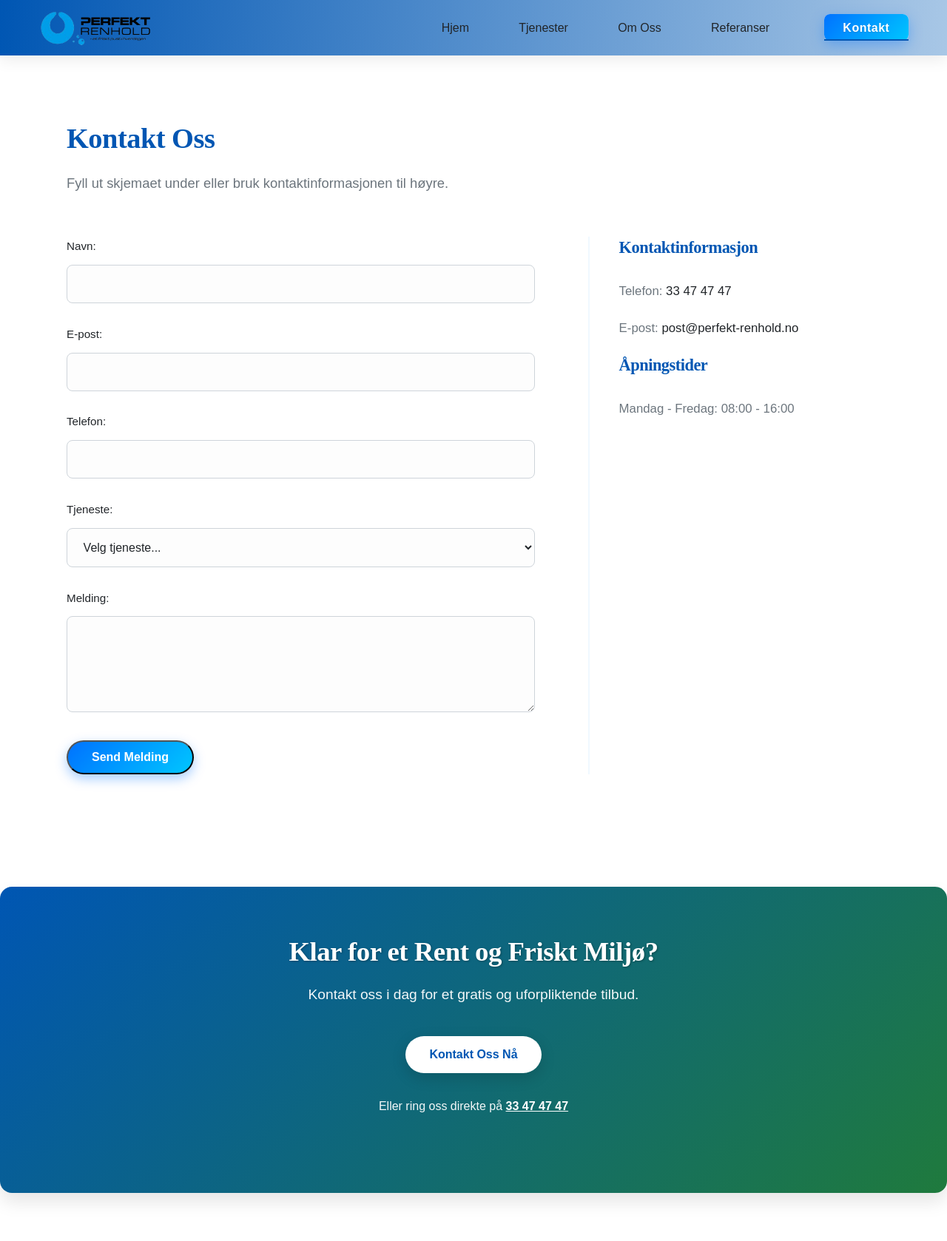
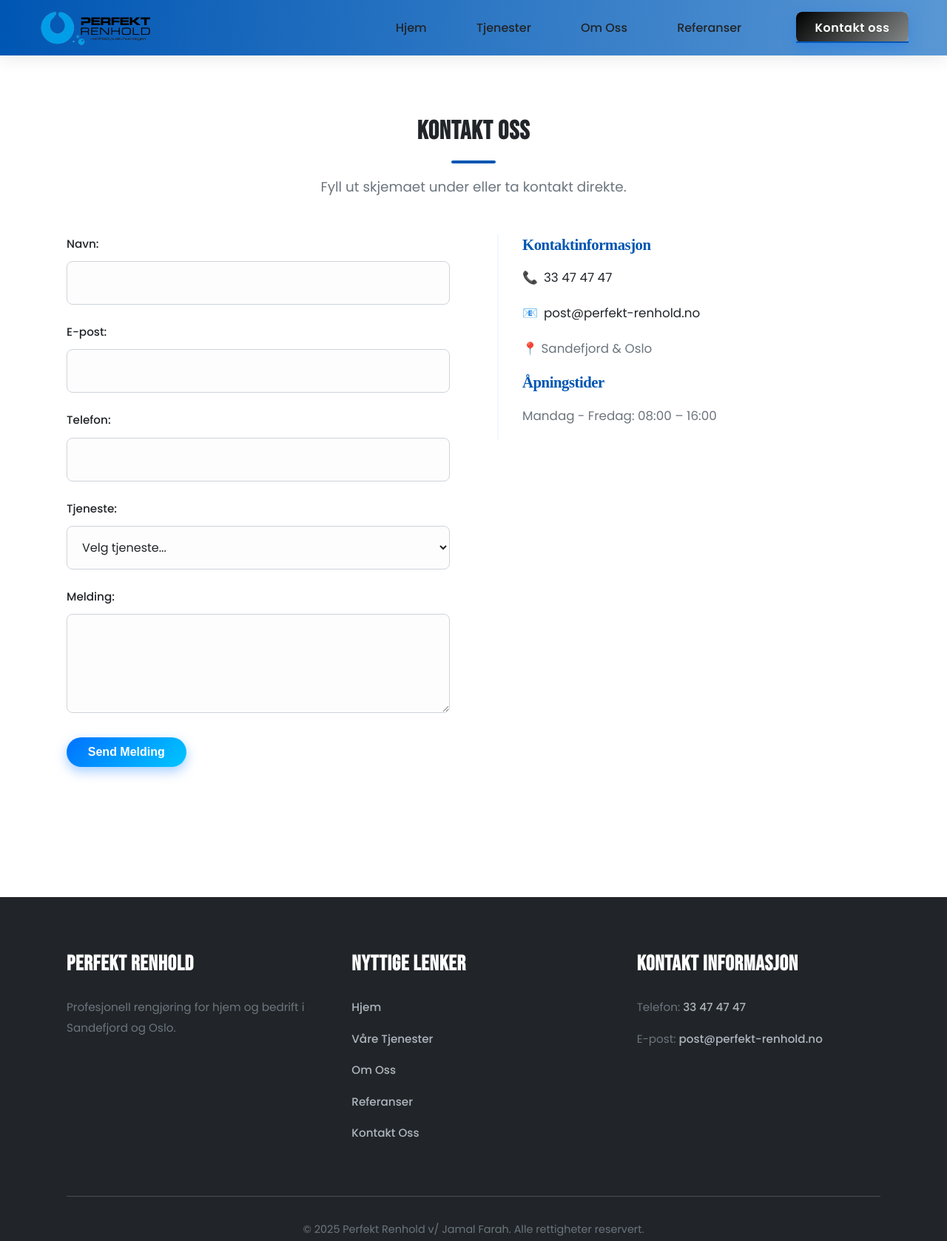
Before and after one commit to medcom-prog/perfekt-renhold, a plain HTML site: page kontakt.html in a window 1280 px wide. Shown: the top 1678 px of the page at 74% size. Drawn offline with Linux system fonts and the light colour scheme; a web font is replaced by a local one.

Commit message:
masse endringer

```diff
--- a/kontakt.html
+++ b/kontakt.html
@@ -1,11 +1,13 @@
 <!DOCTYPE html>
 <html lang="no">
 <head>
-    <meta charset="UTF-8">
-    <meta name="viewport" content="width=device-width, initial-scale=1.0">
+  <meta charset="UTF-8" />
+  <meta name="viewport" content="width=device-width, initial-scale=1.0" />
   <title>Kontakt Oss - Perfekt Renhold</title>
-    <meta name="description" content="Kontakt Perfekt Renhold for et uforpliktende tilbud på renholdstjenester i Sandefjord og Oslo. Ring oss eller send en melding via kontaktskjemaet.">
-    <link rel="stylesheet" href="style.css">
+  <meta name="description" content="Kontakt Perfekt Renhold for et uforpliktende tilbud på renholdstjenester i Sandefjord og Oslo. Ring oss eller send en melding via kontaktskjemaet." />
+  <link rel="stylesheet" href="style.css" />
+  <link href="https://fonts.googleapis.com/css2?family=Poppins:wght@400;500;600&display=swap" rel="stylesheet" />
+  <link href="https://fonts.googleapis.com/css2?family=Bebas+Neue&display=swap" rel="stylesheet" />
 </head>
 <body>
 
@@ -13,7 +15,7 @@
     <nav class="container">
       <div class="logo">
         <a href="/">
-                  <img src="images/logo-removebg-preview.png" alt="Perfekt Renhold logo">
+          <img src="images/logo-removebg-preview.png" alt="Perfekt Renhold logo" />
         </a>
       </div>
 
@@ -22,38 +24,39 @@
         <li><a href="tjenester.html">Tjenester</a></li>
         <li><a href="om-oss.html">Om Oss</a></li>
         <li><a href="referanser.html">Referanser</a></li>
-                <li><a href="kontakt.html" class="navbar-cta">Kontakt</a></li>
+        <li><a href="kontakt.html" class="navbar-cta">Kontakt oss</a></li>
       </ul>
 
       <button class="mobile-menu-button" aria-label="Åpne meny">
-                <span></span>
-                <span></span>
-                <span></span>
+        <span></span><span></span><span></span>
       </button>
     </nav>
   </header>
 
+  <main>
+    <section id="contact-full" class="contact-full">
+      <div class="container">
+        <h2 class="section-title animate-on-scroll">Kontakt Oss</h2>
+        <p class="section-subtitle animate-on-scroll" data-stagger-delay="1">Fyll ut skjemaet under eller ta kontakt direkte.</p>
 
-    <main>
+        <div class="contact-grid">
+          <form class="animate-on-scroll">
+            <div class="form-group">
+              <label for="name">Navn:</label>
+              <input type="text" id="name" name="name" required />
+            </div>
 
+            <div class="form-group">
+              <label for="email">E-post:</label>
+              <input type="email" id="email" name="email" required />
+            </div>
 
+            <div class="form-group">
+              <label for="phone">Telefon:</label>
+              <input type="tel" id="phone" name="phone" />
+            </div>
 
-        <!-- Placeholder for a more detailed contact section with form -->
-        <section id="contact-form" class="contact-full">
-             <div class="container">
-                <h2>Kontakt Oss</h2>
-                <p>Fyll ut skjemaet under eller bruk kontaktinformasjonen til høyre.</p>
-                <div class="contact-content">
-                    <form>
-                        <label for="name">Navn:</label>
-                        <input type="text" id="name" name="name" required>
-
-                        <label for="email">E-post:</label>
-                        <input type="email" id="email" name="email" required>
-
-                        <label for="phone">Telefon:</label>
-                        <input type="tel" id="phone" name="phone">
-
+            <div class="form-group">
               <label for="service">Tjeneste:</label>
               <select id="service" name="service">
                 <option value="">Velg tjeneste...</option>
@@ -62,47 +65,47 @@
                 <option value="flyttevask">Flyttevask</option>
                 <option value="annet">Annet</option>
               </select>
+            </div>
 
+            <div class="form-group">
               <label for="message">Melding:</label>
               <textarea id="message" name="message" rows="4" required></textarea>
+            </div>
 
             <button type="submit" class="cta-button">Send Melding</button>
           </form>
-                    <div class="contact-info">
+
+          <div class="contact-info animate-on-scroll">
             <h3>Kontaktinformasjon</h3>
-                        <p>Telefon: <a href="tel:+4733474747">33 47 47 47</a></p>
-                        <p>E-post: <a href="mailto:post@perfekt-renhold.no">post@perfekt-renhold.no</a></p>
-                        <!-- Add address if applicable -->
-                        <!-- <p>Adresse: [Your Address Here]</p> -->
+            <p>📞 <a href="tel:+4733474747">33 47 47 47</a></p>
+            <p>📧 <a href="mailto:post@perfekt-renhold.no">post@perfekt-renhold.no</a></p>
+            <p>📍 Sandefjord & Oslo</p>
+
             <h3>Åpningstider</h3>
-                        <p>Mandag - Fredag: 08:00 - 16:00</p>
-                        <!-- Add map placeholder if needed -->
+            <p>Mandag - Fredag: 08:00 – 16:00</p>
+
+            <!-- Valgfri Google Maps iframe -->
+            <!--
+            <div class="map">
+              <iframe src="https://www.google.com/maps/embed?..." style="border:0;" allowfullscreen="" loading="lazy"></iframe>
+            </div>
+            -->
           </div>
         </div>
       </div>
     </section>
   </main>
-        <!-- Re-use Contact Full Section from index.html -->
-        <section id="contact" class="contact-snippet">
-            <div class="container">
-              <h2>Klar for et Rent og Friskt Miljø?</h2>
-              <p>Kontakt oss i dag for et gratis og uforpliktende tilbud.</p>
-              <a href="#contact-form" class="cta-button">Kontakt Oss Nå</a>
-              <p class="alt-contact">
-                Eller ring oss direkte på <a href="tel:+4733474747">33 47 47 47</a>
-              </p>
-            </div>
-          </section>
 
   <footer>
     <div class="container">
       <div class="footer-content">
         <div class="footer-col">
-                    <h3>Perfekt Renhold</h3>
+          <h3 class="footer-title">Perfekt Renhold</h3>
           <p>Profesjonell rengjøring for hjem og bedrift i Sandefjord og Oslo.</p>
         </div>
+
         <div class="footer-col">
-                    <h3>Nyttige Lenker</h3>
+          <h3 class="footer-title">Nyttige Lenker</h3>
           <ul>
             <li><a href="index.html">Hjem</a></li>
             <li><a href="tjenester.html">Våre Tjenester</a></li>
@@ -111,14 +114,16 @@
             <li><a href="kontakt.html">Kontakt Oss</a></li>
           </ul>
         </div>
+
         <div class="footer-col">
-                    <h3>Kontakt Informasjon</h3>
+          <h3 class="footer-title">Kontakt Informasjon</h3>
           <p>Telefon: <a href="tel:+4733474747">33 47 47 47</a></p>
           <p>E-post: <a href="mailto:post@perfekt-renhold.no">post@perfekt-renhold.no</a></p>
         </div>
       </div>
+
       <div class="copyright">
-                © <span id="current-year"></span> Perfekt Renhold. Alle rettigheter reservert.
+        © <span id="current-year"></span> Perfekt Renhold v/ Jamal Farah. Alle rettigheter reservert.
       </div>
     </div>
   </footer>
--- a/script.js
+++ b/script.js
@@ -85,7 +85,10 @@ document.addEventListener("DOMContentLoaded", () => {
       { selector: ".service-item", animation: "animate-fade-in-up" },
       { selector: ".about-text", animation: "animate-fade-in-left" },
       { selector: ".about-image", animation: "animate-fade-in-right" },
-      { selector: ".testimonial-grid .testimonial-card", animation: "animate-zoom-in" }
+      { selector: ".testimonial-grid .testimonial-card", animation: "animate-zoom-in" },
+      { selector: "h2.animate-on-scroll, p.animate-on-scroll, a.animate-on-scroll", animation: "animate-fade-in-up" }
+      ,
+
     ];
 
     elementsToAnimate.forEach(config => {
--- a/style.css
+++ b/style.css
@@ -29,7 +29,7 @@ html {
 }
 
 body {
-    font-family: \'Poppins\', sans-serif;
+  font-family: 'Poppins', sans-serif;
     line-height: 1.75; /* Increased line height for readability */
     color: var(--text-color);
     background-color: var(--background-color);
@@ -161,21 +161,22 @@ section {
 
   .cta-button {
     display: inline-block;
-    background: linear-gradient(135deg, #0072ff, #00c6ff);
+    background: linear-gradient(135deg, #010101, #858888);
     color: #fff;
     font-weight: 600;
     font-size: 1rem;
     padding: 0.75rem 2rem;
     border-radius: 50px;
-    box-shadow: 0 6px 16px rgba(0, 114, 255, 0.35);
+    box-shadow: 0 6px 16px rgba(255, 255, 255, 0.35);
     text-decoration: none;
     transition: all 0.3s ease;
   }
 
   .cta-button:hover {
-    background: linear-gradient(135deg, #0059d4, #00a6d4);
+    background: linear-gradient(135deg, #aeaeae, #ffffff);
     transform: translateY(-3px);
-    box-shadow: 0 10px 24px rgba(0, 114, 255, 0.45);
+    color: black;
+    box-shadow: 0 10px 24px rgba(255, 255, 255, 0.45);
   }
 
 
@@ -200,7 +201,7 @@ section {
 /* --- Header & Navigation - Modernized --- */
 /* HEADER */
 header {
-    background: linear-gradient(95deg, var(--primary-color) 0%, #a8c7e6 100%);
+    background: linear-gradient(95deg, var(--primary-color) 0%, #5997d4 100%);
     backdrop-filter: blur(12px);
     -webkit-backdrop-filter: blur(12px);
     box-shadow: 0 6px 20px rgba(0, 0, 0, 0.08);
@@ -293,7 +294,7 @@ header {
 
   /* CTA Button */
   .navbar-cta {
-    background: linear-gradient(135deg, #0072ff, #00c6ff);
+    background: linear-gradient(135deg, #010101, #858888);
     color: #fff !important;
     font-weight: 700 !important;
     font-size: 1rem !important;
@@ -310,8 +311,9 @@ header {
   }
 
   .navbar-cta:hover {
-    background: linear-gradient(135deg, #0059d4, #00a6d4);
+    background: linear-gradient(135deg, #aeaeae, #ffffff);
     transform: translateY(-3px) scale(1.03);
+    color:black !important;
     box-shadow: 0 10px 24px rgba(0, 114, 255, 0.45);
   }
 
@@ -404,11 +406,41 @@ header {
   }
 
   .section-title {
+    font-size: 2.4rem;
+    font-weight: 700;
+    font-family: 'Bebas Neue', sans-serif;
+    letter-spacing: 1.2px;
+    text-transform: uppercase;
     text-align: center;
-    font-size: 2.2rem;
-    font-weight: 700;
+    text-transform: uppercase;
+    letter-spacing: 1px;
+    position: relative;
+    color: var(--text-color);
+    margin-bottom: 1rem;
+  }
+
+  .section-title span {
+    color: var(--primary-color); /* fremhev firmanavnet */
+  }
+
+  .section-title::after {
+    content: "";
+    display: block;
+    width: 60px;
+    height: 4px;
+    background-color: var(--primary-color);
+    margin: 1rem auto 0;
+    border-radius: 2px;
+  }
+
+  .section-subtitle {
+    text-align: center;
+    font-size: 1.05rem;
+    color: var(--text-color-light);
     margin-bottom: 3rem;
-    color: var(--text-color);
+    max-width: 600px;
+    margin-left: auto;
+    margin-right: auto;
   }
 
   .service-cards {
@@ -695,25 +727,41 @@ header {
   }
 
 
-/* Contact Full Section - Refined */
+/* === Contact Full Section === */
 .contact-full {
     background-color: #fff;
+    padding: 5rem 1.5rem;
   }
 
   .contact-full h2 {
-    text-align: left;
-    margin-bottom: 1.2rem;
+    text-align: center;
+    font-size: 2.2rem;
+    font-weight: 700;
+    margin-bottom: 1rem;
+    color: var(--text-color);
   }
 
   .contact-full > .container > p {
-    margin-bottom: 3.5rem;
+    text-align: center;
+    margin-bottom: 3rem;
     font-size: 1.15rem;
+    color: var(--text-color-light);
   }
 
+  /* Layout Grid */
+  .contact-grid,
   .contact-content {
     display: grid;
-    grid-template-columns: 1.6fr 1fr; /* More space for form */
-    gap: 4.5rem;
+    grid-template-columns: 1fr 1fr;
+    gap: 4rem;
+    align-items: start;
+  }
+
+  /* === Form === */
+  .contact-full form.animate-on-scroll {
+    opacity: 0;
+    transform: translateX(-40px);
+    transition: all 0.6s ease-out;
   }
 
   .contact-full form.animate-on-scroll.is-visible {
@@ -721,54 +769,36 @@ header {
     transform: translateX(0);
   }
 
-
-.contact-full form.animate-on-scroll {
-    opacity: 0;
-    transform: translateX(-40px);
-}
-
-.contact-info {
-    padding-left: 2.5rem;
-    border-left: 2px solid var(--accent-color); /* Thicker, lighter border */
-    /* opacity: 0; <-- REMOVED */
-    /* transform: translateX(40px); <-- REMOVED */
-}
-
-.contact-info.animate-on-scroll {
-    opacity: 0;
-    transform: translateX(40px);
-}
-
   .contact-full form label {
     display: block;
-    margin-bottom: 0.7rem;
+    margin-bottom: 0.6rem;
     font-weight: 500;
     font-size: 0.95rem;
     color: var(--text-color);
   }
+
   .contact-full form input,
   .contact-full form select,
   .contact-full form textarea {
     width: 100%;
-    padding: 1rem 1.1rem;
-    margin-bottom: 1.8rem;
+    padding: 1rem;
+    margin-bottom: 1.5rem;
     border: 1px solid #ced4da;
     border-radius: var(--border-radius);
     font-size: 1rem;
     font-family: 'Poppins', sans-serif;
     background-color: #fdfdfd;
     transition: border-color var(--transition-speed) ease, box-shadow var(--transition-speed) ease;
-    color: var(--text-color);         /* ✅ NYTT */
-    color-scheme: light;              /* ✅ NYTT */
+    color: var(--text-color);
+    color-scheme: light;
   }
-
 
   .contact-full form input:focus,
   .contact-full form select:focus,
   .contact-full form textarea:focus {
     border-color: var(--primary-color);
     outline: none;
-    box-shadow: 0 0 0 3.5px rgba(0, 86, 179, 0.18);
+    box-shadow: 0 0 0 3px rgba(0, 86, 179, 0.18);
     background-color: #fff;
   }
 
@@ -779,20 +809,56 @@ header {
 
   .contact-full form button {
     width: auto;
+    padding: 0.7rem 1.8rem;
+    font-size: 1rem;
+    font-weight: 600;
     cursor: pointer;
+    border: none;
+    border-radius: 50px;
+    background: linear-gradient(135deg, #0072ff, #00c6ff);
+    color: #fff;
+    box-shadow: 0 6px 16px rgba(0, 114, 255, 0.35);
+    transition: all 0.3s ease;
+  }
+
+  .contact-full form button:hover {
+    background: linear-gradient(135deg, #0059d4, #00a6d4);
+    transform: translateY(-2px);
+    box-shadow: 0 10px 24px rgba(0, 114, 255, 0.4);
+  }
+
+  /* === Kontaktinfo === */
+  .contact-info {
+    padding-left: 2rem;
+    border-left: 2px solid var(--accent-color);
+    font-size: 1rem;
+    color: var(--text-color);
+    transition: all 0.6s ease-out;
+  }
+
+  .contact-info.animate-on-scroll {
+    opacity: 0;
+    transform: translateX(40px);
+  }
+
+  .contact-info.animate-on-scroll.is-visible {
+    opacity: 1;
+    transform: translateX(0);
   }
 
   .contact-info h3 {
     color: var(--primary-color);
-    margin-bottom: 1.8rem;
-    font-size: 1.4rem;
+    margin-bottom: 1rem;
+    font-size: 1.3rem;
   }
 
   .contact-info p {
-    margin-bottom: 1.2rem;
-    color: var(--text-color-light);
+    margin-bottom: 1.1rem;
     font-size: 1.05rem;
-    line-height: 1.85;
+    line-height: 1.8;
+    display: flex;
+    align-items: center;
+    gap: 0.5rem;
   }
 
   .contact-info a {
@@ -804,12 +870,45 @@ header {
     color: var(--primary-color);
   }
 
+  /* === Google Map === */
+  .contact-info .map iframe {
+    width: 100%;
+    height: 250px;
+    border-radius: 8px;
+    border: 0;
+    margin-top: 1rem;
+    box-shadow: 0 4px 12px rgba(0, 0, 0, 0.1);
+  }
+
+  /* === Responsivitet === */
+  @media (max-width: 768px) {
+    .contact-grid,
+    .contact-content {
+      grid-template-columns: 1fr;
+      gap: 2.5rem;
+    }
+
+    .contact-info {
+      padding-left: 0;
+      border-left: none;
+      border-top: 2px solid var(--accent-color);
+      padding-top: 2rem;
+    }
+
+    .contact-full h2,
+    .contact-full > .container > p {
+      text-align: left;
+    }
+  }
+
+
 /* Footer - Refined */
 footer {
   background-color: var(--dark-gray);
   color: #adb5bd;
   padding: 4.5rem 0 2rem 0;
   margin-top: 6rem;
+  font-family: 'Poppins', sans-serif;
 }
 
 .footer-content {
@@ -819,11 +918,6 @@ footer {
   margin-bottom: 3.5rem;
 }
 
-.footer-col {
-    /* opacity: 0; <-- REMOVED */
-    /* transform: translateY(30px); <-- REMOVED */
-}
-
 .footer-col.animate-on-scroll {
   opacity: 0;
   transform: translateY(30px);
@@ -831,36 +925,38 @@ footer {
 
 .footer-col h3 {
   color: #fff;
-    margin-bottom: 1.8rem;
-    font-size: 1.25rem;
-    font-weight: 600;
+  margin-bottom: 1.6rem;
+  font-family: 'Bebas Neue', sans-serif;
+  font-size: 1.8rem;
+  letter-spacing: 0.8px;
 }
 
 .footer-col p,
 .footer-col li {
-    font-size: 0.98rem;
+  font-size: 0.95rem;
   margin-bottom: 0.9rem;
   line-height: 1.85;
 }
 
 .footer-col ul {
   list-style: none;
-    padding-left: 0; /* Ensure no default padding */
+  padding-left: 0;
 }
 
 .footer-col a {
   color: #adb5bd;
-    transition: color var(--transition-speed) ease, padding-left var(--transition-speed) ease; /* Add padding transition */
+  transition: color var(--transition-speed) ease, padding-left var(--transition-speed) ease;
   position: relative;
+  font-weight: 500;
 }
 
 .footer-col a:hover {
   color: #fff;
-    padding-left: 8px; /* Indent on hover */
+  padding-left: 8px;
 }
 
 .footer-col a:hover::before {
-    content: \'\203A\'; /* Right angle quote */
+  content: '\203A'; /* › */
   position: absolute;
   left: -5px;
   top: 0;
@@ -874,7 +970,9 @@ footer {
   border-top: 1px solid #495057;
   font-size: 0.9rem;
   color: #6c757d;
+  font-family: 'Poppins', sans-serif;
 }
+
 
 /* --- ANIMATIONS - Refined --- */
 
```
Also changed, not shown: index.html (+33 -19 lines), om-oss.html (+34 -29 lines), referanser.html (+39 -42 lines), tjenester.html (+28 -26 lines). Lines whose indentation alone changed are shown as unchanged.
